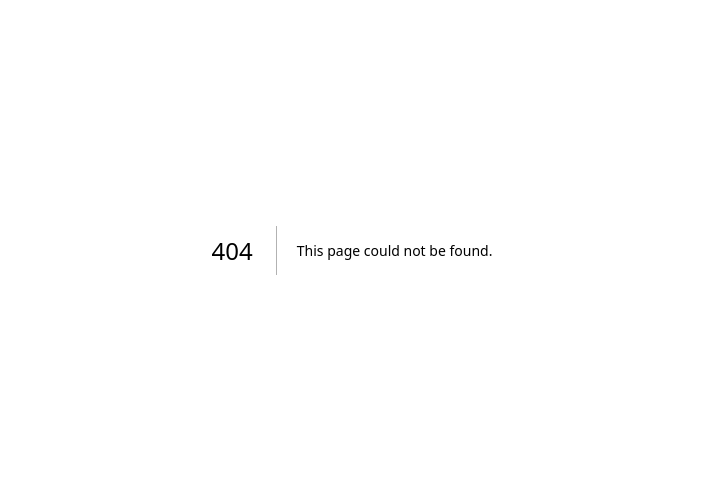
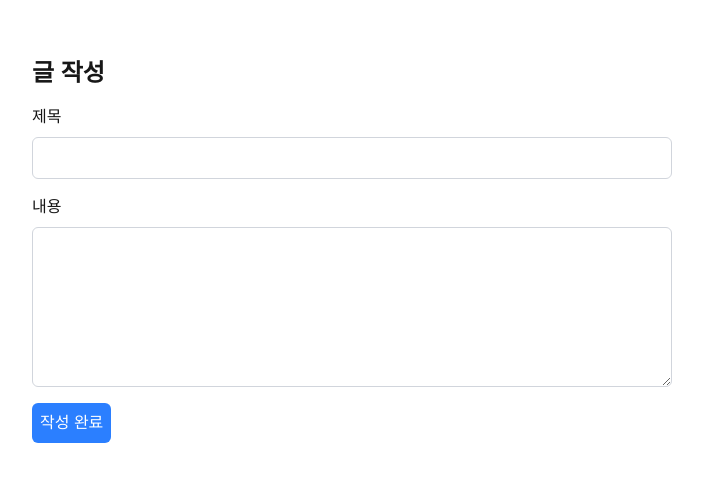
Before and after one commit to groom-practice/fe7-next-app-router-blog-team-1, a Next.js app: page /write in a window 1280 px wide. Before the commit this address had no page. Shown: the part 150-632 px from the top of the page, without its empty margins (288-991 px from the left). Built offline with nearby package versions, Linux system fonts and the light colour scheme.

Commit message:
feat: 글 작성 페이지 추가

```diff
--- /dev/null
+++ b/app/write/_components/write-form.js
@@ -0,0 +1,53 @@
+"use clinet";
+
+import { useRouter } from "next/navigation";
+import { useState } from "react";
+
+export default function WriteForm() {
+    const router = useRouter();
+    const [title, setTitle] = useState("");
+    const [content, setContent] = useState("");
+
+    const handleSubmit = (e) => {
+        e.preventDefault();
+        if (title.trim() === "" || content.trim() === "") {
+            alert("제목과 내용을 입력해주세요.");
+            return;
+        }
+
+        handleAddPost();
+    }
+
+    const handleAddPost = async () => {
+        const response = await fetch("/api/posts", {
+            method: "POST",
+            body: JSON.stringify({ title, content }),
+        });
+
+        if (!response.ok) { return alert("글이 작성되지 않았습니다."); }
+
+        const data = await response.json();
+        alert("글이 작성되었습니다.");
+
+        setTitle("");
+        setContent("");
+
+        router.push(`/posts/${data.id}`);
+    }
+
+    return (
+        <form className='flex flex-col gap-4 justify-center items-start w-1/2' onSubmit={handleSubmit}>
+            <h2 className='text-2xl font-bold'>글 작성</h2>
+            <div className='flex flex-col gap-2 w-full'>
+                <label htmlFor="title">제목</label>
+                <input className='border border-gray-300 rounded-md p-2' type="text" id="title" name="title" value={title} onChange={(e) => setTitle(e.target.value)} />
+            </div>
+            <div className='flex flex-col gap-2 w-full'>
+                <label htmlFor="content">내용</label>
+                <textarea className='border border-gray-300 rounded-md p-2 h-40' id="content" name="content" value={content} onChange={(e) => setContent(e.target.value)} />
+            </div>
+
+            <button type="submit" className='bg-blue-500 text-white p-2 rounded-md'>작성 완료</button>
+        </form>
+    )
+}
--- /dev/null
+++ b/app/write/page.js
@@ -0,0 +1,10 @@
+"use client";
+import WriteForm from "./_components/write-form";
+
+export default function Page() {
+    return (
+        <div className='flex flex-col gap-4 justify-center items-center h-screen'>
+            <WriteForm />
+        </div>
+    )
+}
```
